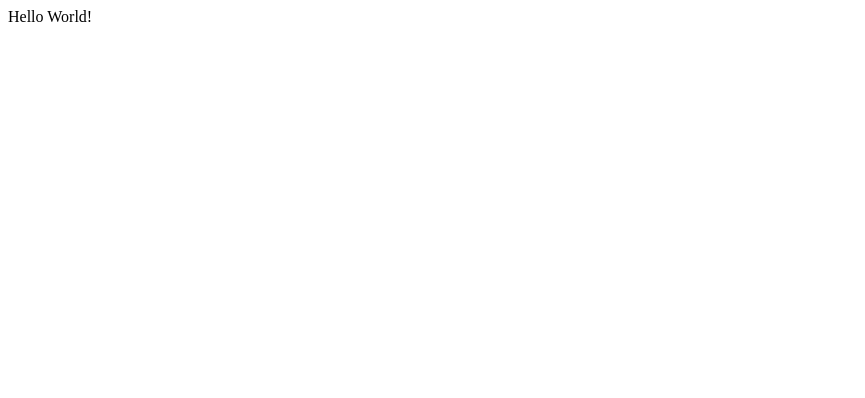
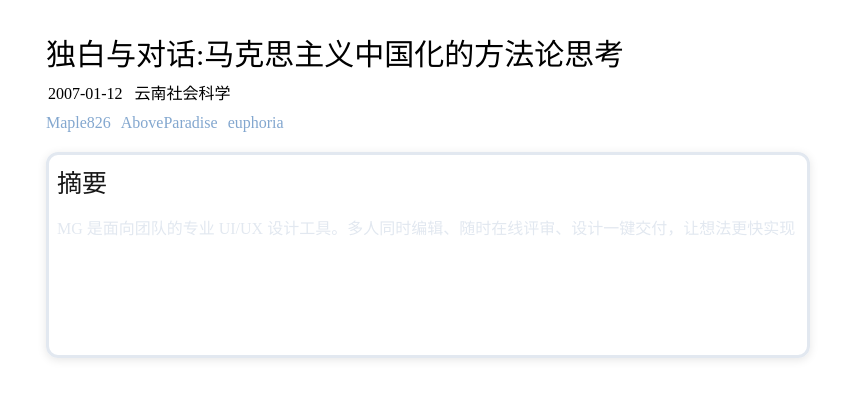
Before and after one commit to ExcitedFrog1s/AceGate, a React (Create React App) app: page / in a window 1280 px wide. Shown: the top 398 px of the page, without its empty margins (0-865 px from the left). Built offline with nearby package versions, Linux system fonts and the light colour scheme.

Commit message:
文献详情页初步

```diff
--- a/src/App.js
+++ b/src/App.js
@@ -1,9 +1,7 @@
-
+import PaperDetails from "./pages/paper_details/paper_details";
 function App() {
   return (
-    <div>
-      Hello World!
-    </div>
+    <PaperDetails/>
   );
 }
 
--- /dev/null
+++ b/src/pages/paper_details/paper_abstract.js
@@ -0,0 +1,75 @@
+/**
+ * @author AboveParadise 2022/11/11
+ */
+import {Box, Link, Text} from '@chakra-ui/react'
+
+function Title({title}) {
+    return (
+
+
+                <Text textDecoration={'none'}
+                      color={'#161616'}
+                      fontSize={'25'}
+                      m={8}
+                >
+                    {title}
+                </Text>
+
+
+    )
+
+}
+
+
+
+function TimeOrgan({time},{organ}) {
+    return(
+        <stack direction='row'>
+            <Text>
+                {time}
+            </Text>
+
+            <Link href={'/'}
+                  textDecoration={'none'}
+                  fontSize={'12'}
+            >
+                {organ}
+            </Link>
+        </stack>
+    )
+}
+
+function Abstract() {
+    const property = {
+        abs:'摘要',
+        keywords: [],
+        abstract: "MG 是面向团队的专业 UI/UX 设计工具。多人同时编辑、随时在线评审、设计一键交付，让想法更快实现",
+
+    }
+
+    return(
+        <Box
+            height={'200'}
+            width={'60%'}
+            borderWidth={'5'}
+            borderRadius={'12'}
+            borderStyle={'solid'}
+            marginLeft={'3%'}
+            color={'#E2E8F0'}
+            boxShadow={'0 2px 10px rgb(0 0 0 / 10%)'}
+        >
+            <Text textDecoration={'none'}
+                  color={'#161616'}
+                  fontSize={'25'}
+                  m={8}
+            >
+                {property.abs}
+            </Text>
+
+            <Text ml={8}>{property.abstract}</Text>
+        </Box>
+    )
+}
+
+
+export default Abstract;
--- /dev/null
+++ b/src/pages/paper_details/paper_details.js
@@ -0,0 +1,70 @@
+/**
+* @author AboveParadise 2022/11/11
+*/
+import Abstract from "./paper_abstract";
+import moment from "moment";
+import {Box, Link, Text} from "@chakra-ui/react";
+
+function PaperDetails() {
+    const property = {
+        title: "独白与对话:马克思主义中国化的方法论思考",
+        author: ["Maple826"],
+        keywords: [],
+        abstract: "MG 是面向团队的专业 UI/UX 设计工具。多人同时编辑、随时在线评审、设计一键交付，让想法更快实现",
+
+    }
+    return(
+        <Box>
+            <Info/>
+            <Abstract/>
+        </Box>
+    )
+}
+function Authors(){
+    const property = {
+        authors: ["Maple826","AboveParadise","euphoria"],
+    }
+    return (<stack direction='row'> {
+        property.authors.map((value, key) => {
+            return (
+                <Link key={key} href={'/'}
+                      textDecoration={'none'}
+                      color={'#83a7cf'}
+                      mr={10}
+                >
+                    {value}
+                </Link>
+            );
+        })
+    }
+    </stack>)
+
+
+
+}
+
+function Info(){
+    const property = {
+        title: "独白与对话:马克思主义中国化的方法论思考",
+        source: "云南社会科学",
+        date: moment("20070112").format('YYYY-MM-DD'),
+        keywords: [],
+        abstract: "MG 是面向团队的专业 UI/UX 设计工具。多人同时编辑、随时在线评审、设计一键交付，让想法更快实现",
+
+    }
+    return(
+        <Box ml={'3%'} mb={20}>
+            <Text height={40} fontSize={30} mb={10}>
+                {property.title}
+            </Text>
+            <Text  ml={2} mt={10} mb={10}>
+                {property.date}&nbsp;&nbsp;&nbsp;{property.source}
+            </Text>
+            <Authors/>
+
+        </Box>
+    )
+}
+
+
+export default PaperDetails;
```
